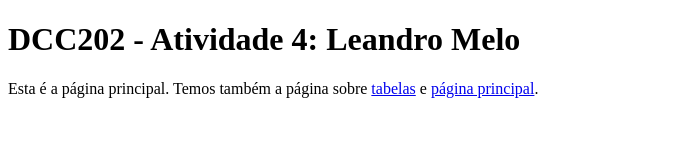
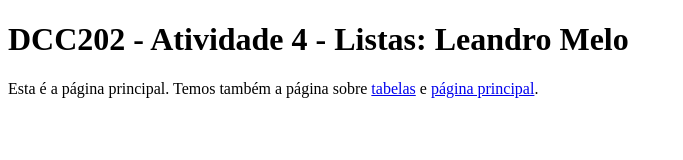
Before and after one commit to ufjf-dcc202/ufjf-dcc202-2023-3-b-atv4-melo-leandro, a website: page listas.html in a window 1280 px wide. Shown: the whole page, without its empty margins (0-683 px from the left). Drawn offline with Linux system fonts and the light colour scheme.

Commit message:
conserta titulo da main

```diff
--- a/listas.html
+++ b/listas.html
@@ -3,12 +3,12 @@
 <head>
     <meta charset="UTF-8">
     <meta name="viewport" content="width=device-width, initial-scale=1.0">
-    <title>DCC202 - Atividade 4: Leandro Melo</title>
+    <title>DCC202 - Atividade 4 - Listas: Leandro Melo</title>
 
 </head>
 <body>
     <main>
-        <h1>DCC202 - Atividade 4: Leandro Melo</h1>
+        <h1>DCC202 - Atividade 4 - Listas: Leandro Melo</h1>
         <p>Esta é a página principal. Temos também a página sobre <a href="tabelas.html">tabelas</a> e <a href="index.html">página principal</a>.</p>
     </main>
 </body>
```
